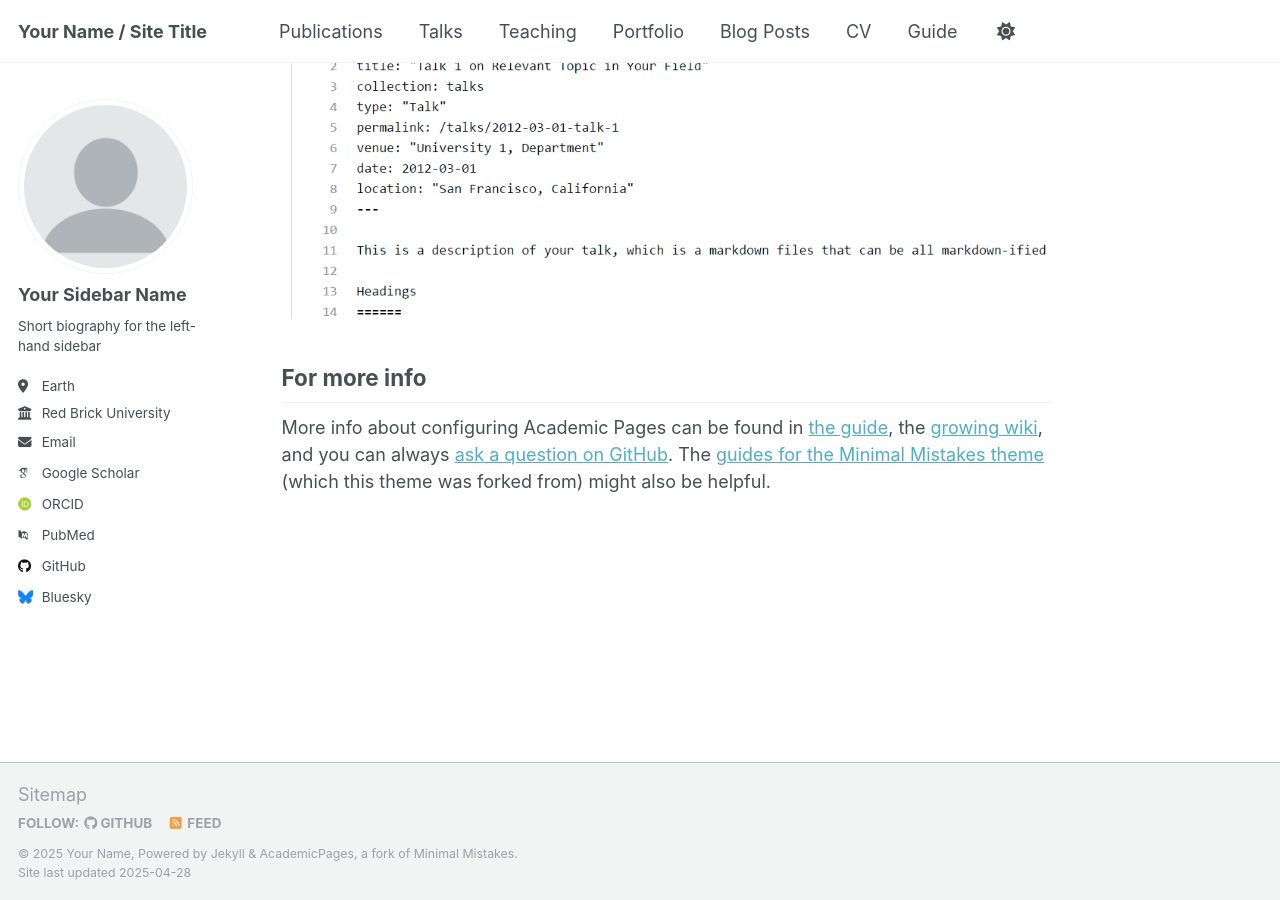
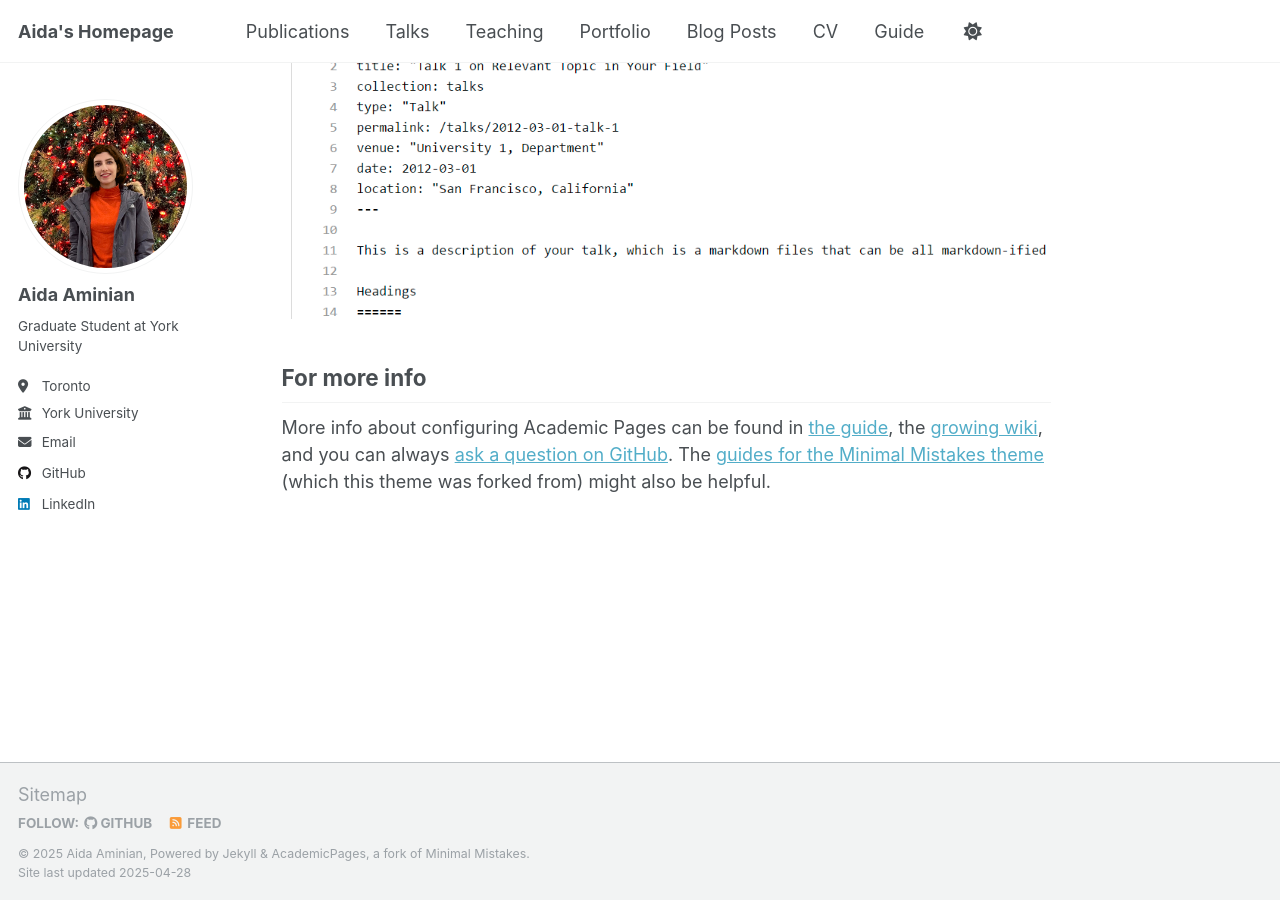
Before and after one commit to aidaaminian/aidaaminian.github.io, a Jekyll site: the page built from _pages/about.md, in a window 1280 px wide and 900 px high, scrolled down 2636 px. Built offline with Jekyll 4.4.1, drawn with Linux system fonts in a browser that asks for light colours; some web fonts are replaced.

Commit message:
Update _config.yml

```diff
--- a/_config.yml
+++ b/_config.yml
@@ -8,49 +8,47 @@
 
 # Basic Site Settings
 locale                   : "en-US"
-site_theme               : "default"
-title                    : "Your Name / Site Title"
+title                    : "Aida's Homepage"
 title_separator          : "-"
-name                     : &name "Your Name"
+name                     : &name "Aida Aminian"
 description              : &description "personal description"
-url                      : https://academicpages.github.io # the base hostname & protocol for your site e.g. "https://[your GitHub username].github.io" or if you already have some other page hosted on Github then use "https://[your GitHub username].github.io/[Your Repo Name]"
+url                      : https://aidaaminian.github.io # the base hostname & protocol for your site e.g. "https://mmistakes.github.io"
 baseurl                  : "" # the subpath of your site, e.g. "/blog"
-repository               : "academicpages/academicpages.github.io"
+repository               : "aidaaminian/aidaaminian.github.io"
 
 # Site Author - The following control what appear as part of the author content on the side bar.
 #               If a field is blank the icon and link will not appear, otherwise it will be shown.
 #               Additional customization can be done by editing /_includes/author-profile.html
 author:
   # Biographic information
-  avatar           : "profile.png"
-  name             : "Your Sidebar Name"
-  pronouns         : # example: "she/her"
-  bio              : "Short biography for the left-hand sidebar"
-  location         : "Earth"
-  employer         : "Red Brick University"
+  avatar           : "img-aida.JPG"
+  name             : "Aida Aminian"
+  # pronouns         : # example: "she/her"
+  bio              : "Graduate Student at York University"
+  location         : "Toronto"
+  employer         : "York University"
   uri              : # URL
-  email            : "none@example.org"
+  email            : "aida.aminian1@gmail.com"
 
   # Academic websites
   arxiv            : # URL - Update with the correct link to your profile
-  googlescholar    : "https://scholar.google.com/citations?user=PS_CX0AAAAAJ"
+  googlescholar    : # "https://scholar.google.com/citations?user=PS_CX0AAAAAJ"
   impactstory      : # URL
-  orcid            : "http://orcid.org/yourorcidurl"
+  orcid            : # "http://orcid.org/yourorcidurl"
   semantic         : # URL
-  pubmed           : "https://www.ncbi.nlm.nih.gov/pubmed/?term=john+snow"
+  pubmed           : # "https://www.ncbi.nlm.nih.gov/pubmed/?term=john+snow"
   researchgate     : # URL
-  scopus           : # URL
 
   # Repositories and software development
   bitbucket        : # Username - Update with your username on the site
   codepen          : # Username
   dribbble         : # Username
-  github           : "academicpages"
+  github           : "aidaaminian"
   kaggle           : # Username
   stackoverflow    : # User number or user number and name (i.e., use "1" or "1/jeff-atwood")
 
   # Social media
-  bluesky          : "bsky.app" # Replace this with you Bluesky username
+  bluesky          : # "bsky.app" # Replace this with you Bluesky username
   facebook         : # Username
   flickr           : # Username
   foursquare       : # Username
@@ -59,7 +57,7 @@ author:
   keybase          : # Username
   instagram        : # Username
   lastfm           : # Username
-  linkedin         : # Username
+  linkedin         : aida-aminian
   mastodon         : # URL
   medium           : # URL
   pinterest        : # Username
@@ -73,16 +71,8 @@ author:
   wikipedia        : # Username
   xing             : # Username
   youtube          : # Username
-  zhihu            : # Username
+  zhihu            : # URL
 
-# Publication Category - The following the list of publication categories and their headings
-publication_category:
-  books:
-    title: 'Books'
-  manuscripts:
-    title: 'Journal Articles'
-  conferences:
-    title: 'Conference Papers'
 
 # Site Settings
 teaser                   :  # filename of teaser fallback teaser image placed in /images/, .e.g. "500x300.png"
@@ -90,7 +80,7 @@ breadcrumbs              : false # true, false (default)
 words_per_minute         : 160
 future                   : true
 read_more                : "disabled" # if enabled, adds "Read more" links to excerpts
-talkmap_link             : false      #change to true to add link to talkmap on talks page
+talkmap_link             : false #change to true to add link to talkmap on talks page
 comments:
   provider               : # false (default), "disqus", "discourse", "facebook", "google-plus", "staticman", "custom"
   disqus:
@@ -162,26 +152,23 @@ exclude:
   - "*.sublime-workspace"
   - .asset-cache
   - .bundle
-  - .github
   - .jekyll-assets-cache
   - .sass-cache
+  - CHANGELOG
+  - Capfile
+  - Gemfile
+  - Gruntfile.js
+  - LICENSE
+  - README
+  - Rakefile
   - assets/js/_main.js
   - assets/js/plugins
   - assets/js/vendor
-  - CHANGELOG
-  - Capfile
   - config
-  - Dockerfile
-  - Gemfile
-  - Gruntfile.js
   - gulpfile.js
-  - LICENSE
-  - local
   - log
   - node_modules
-  - package.json*
-  - Rakefile
-  - README
+  - package.json
   - tmp
   - vendor
 keep_files:
@@ -211,7 +198,7 @@ kramdown:
   enable_coderay: false
 
 
-# These settings control the types of collections used by the template
+# Collections
 collections:
   teaching:
     output: true
@@ -227,7 +214,7 @@ collections:
     permalink: /:collection/:path/
 
 
-# These settings control how pages and collections are included in the site
+# Defaults
 defaults:
   # _posts
   - scope:
@@ -294,25 +281,22 @@ sass:
 permalink: /:categories/:title/
 # paginate: 5 # amount of posts to show
 # paginate_path: /page:num/
-timezone: Etc/UTC # http://en.wikipedia.org/wiki/List_of_tz_database_time_zones
+timezone: America/Los_Angeles # http://en.wikipedia.org/wiki/List_of_tz_database_time_zones
 
 
 # Plugins
 plugins:
-  - jekyll-feed
-  - jekyll-gist
   - jekyll-paginate
   - jekyll-sitemap
+  - jekyll-gist
+  - jekyll-feed
   - jekyll-redirect-from
-  - jemoji
-
-# Mimic GitHub Pages with --safe
+# mimic GitHub Pages with --safe
 whitelist:
-  - jekyll-feed
-  - jekyll-gist
   - jekyll-paginate
   - jekyll-sitemap
-  - jekyll-redirect-from
+  - jekyll-gist
+  - jekyll-feed
   - jemoji
 
 
```
